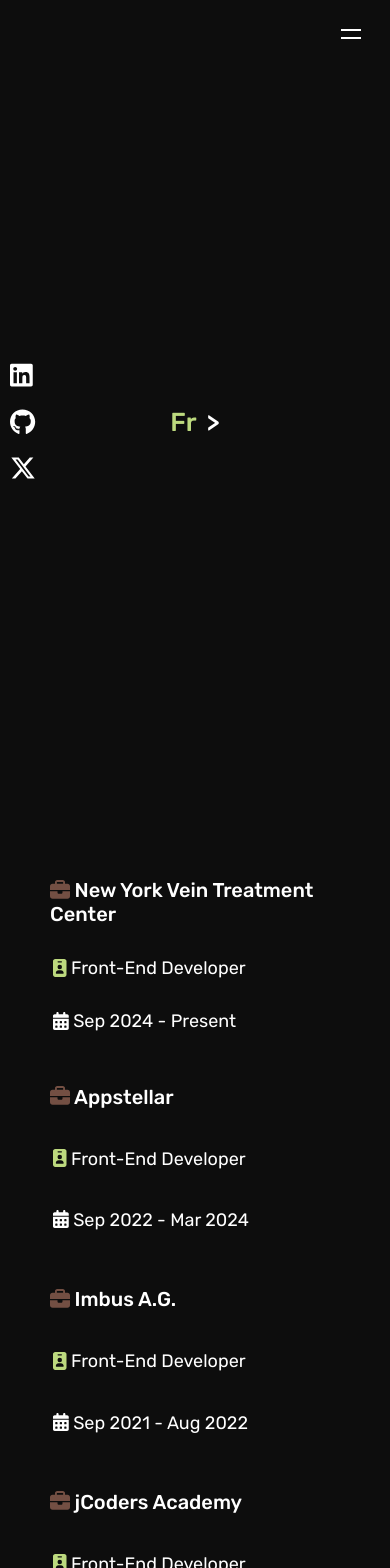
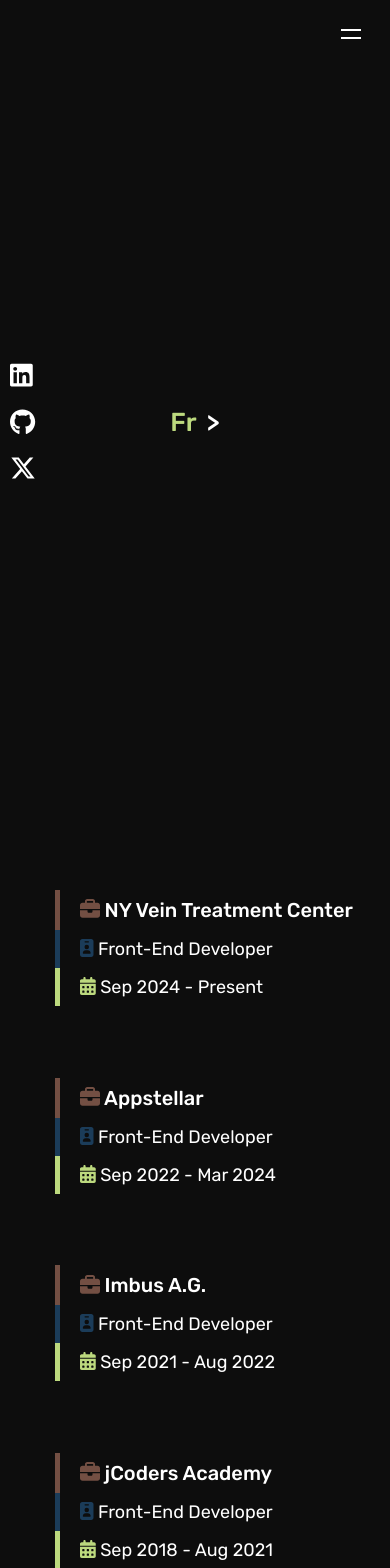
Before and after one commit to Orgenkelmendi/portfolio, a React (Create React App) app: page / in a window 390 px wide. Shown: the top 1568 px of the page. Built offline with nearby package versions, Linux system fonts and the light colour scheme.

Commit message:
updates in journey

```diff
--- a/package.json
+++ b/package.json
@@ -15,6 +15,7 @@
     "react-scripts": "5.0.1",
     "react-type-animation": "^3.2.0",
     "react-typed": "^2.0.12",
+    "react-vertical-timeline-component": "^3.5.3",
     "web-vitals": "^4.2.4"
   },
   "scripts": {
--- a/src/App.css
+++ b/src/App.css
@@ -111,26 +111,53 @@
   display: flex;
   flex-direction: column;
   justify-content: flex-start;
+  align-items: flex-start;
   padding: 10px 150px;
 }
 
 #journey h3 {
   font-size: 20px;
   font-weight: 500;
+  /* background-color: #734F43; */
+  width: 350px;
+  padding: 8px 20px;
+  border-left: 5px solid #734F43;
 }
 
 #journey p {
   font-size: 18px;
   font-weight: 400;
   padding-left: 3px;
+  /* background-color: #1B3C59; */
+  height: fit-content;
+  width: 350px;
+  padding: 8px 20px;
+  border-left: 5px solid #1B3C59;
 }
-
+.calendar {
+  /* background-color: #BCD97E !important; */
+  border-left: 5px solid #BCD97E !important;
+  /* color: #0D0D0D; */
+}
 #journey div {
   display: flex;
   flex-direction: column;
   height: 22vh;
-  margin: 1vh 0;
-  justify-content: space-around;
+  margin: 1px 0;
+  justify-content: center;
+  align-items: flex-start;
+}
+
+.briefcaseIcon {
+  color: #734F43;
+}
+
+.idIcon {
+  color: #1B3C59;
+}
+
+.calendarIcon {
+  color: #BCD97E;
 }
 
 #journey div * {
@@ -143,14 +170,6 @@
 
 p * {
   margin-right: 5px;
-}
-
-.briefcaseIcon {
-  color: #734F43;
-}
-
-.idIcon {
-  color: #BCD97E;
 }
 
 #techStack {
@@ -324,7 +343,17 @@
   }
 
   #journey {
-    padding: 10px 50px;
+    padding: 10px 55px;
+  }
+
+  #journey div h3 {
+    width: 100%;
+    font-size: 20px;
+  }
+
+  #journey div p {
+    width: 100%;
+    font-size: 18px;
   }
 
   #techStack {
--- a/src/App.js
+++ b/src/App.js
@@ -31,8 +31,8 @@
       <header className={`menu ${isOpen ? 'open' : ''}`}>
         <a href='#journey'>JOURNEY</a>
         <a href='#techStack'>TECH STACK</a>
-        <a href='projects'>PROJECTS</a>
-        <a href='contact'>GET IN TOUCH</a>
+        <a href='#projects'>PROJECTS</a>
+        <a href='#contact'>GET IN TOUCH</a>
       </header>
       <div id='hamburger'>
         <Hamburger toggled={isOpen} toggle={handleToggle} direction='right' size={20} color='white' />
@@ -44,24 +44,24 @@
       </div>
       <div id="journey">
         <div>
-          <h3> <FontAwesomeIcon className='briefcaseIcon' icon={faBriefcase} /> New York Vein Treatment Center</h3>
+          <h3> <FontAwesomeIcon className='briefcaseIcon' icon={faBriefcase} /> NY Vein Treatment Center</h3>
           <p> <FontAwesomeIcon className='idIcon' icon={faIdBadge} /> Front-End Developer</p>
-          <p> <FontAwesomeIcon icon={faCalendarDays} /> Sep 2024 - Present</p>
+          <p className='calendar'> <FontAwesomeIcon className='calendarIcon' icon={faCalendarDays} /> Sep 2024 - Present</p>
         </div>
         <div>
           <h3> <FontAwesomeIcon className='briefcaseIcon' icon={faBriefcase} /> Appstellar</h3>
           <p> <FontAwesomeIcon className='idIcon' icon={faIdBadge} /> Front-End Developer</p>
-          <p> <FontAwesomeIcon icon={faCalendarDays} /> Sep 2022 - Mar 2024</p>
+          <p className='calendar'> <FontAwesomeIcon className='calendarIcon' icon={faCalendarDays} /> Sep 2022 - Mar 2024</p>
         </div>
         <div>
           <h3> <FontAwesomeIcon className='briefcaseIcon' icon={faBriefcase} /> Imbus A.G.</h3>
           <p> <FontAwesomeIcon className='idIcon' icon={faIdBadge} /> Front-End Developer</p>
-          <p> <FontAwesomeIcon icon={faCalendarDays} /> Sep 2021 - Aug 2022</p>
+          <p className='calendar'> <FontAwesomeIcon className='calendarIcon' icon={faCalendarDays} /> Sep 2021 - Aug 2022</p>
         </div>
         <div>
           <h3> <FontAwesomeIcon className='briefcaseIcon' icon={faBriefcase} /> jCoders Academy</h3>
           <p> <FontAwesomeIcon className='idIcon' icon={faIdBadge} /> Front-End Developer</p>
-          <p> <FontAwesomeIcon icon={faCalendarDays} /> Sep 2018 - Aug 2021</p>
+          <p className='calendar'> <FontAwesomeIcon className='calendarIcon' icon={faCalendarDays} /> Sep 2018 - Aug 2021</p>
         </div>
       </div>
       <div id='techStack'>
@@ -118,7 +118,7 @@
         <div className='project'>
           <h2>Outdoor Kosova</h2>
           <div className='projectBox'>
-                <img src={outdoorKosovaLogo} alt='Outdoor Kosova'/>
+            <img src={outdoorKosovaLogo} alt='Outdoor Kosova' />
             <div>
               <p>Tour Operator booking website and SEO-optimized. Developed with pure code in HTML, CSS and JavaScript, and deployed in WordPress.  </p>
               <a href='https://www.outdoorkosova.com' target='_blank' rel="noreferrer">TAKE A LOOK</a>
@@ -128,7 +128,7 @@
         <div className='project'>
           <h2>FLZS Solutions</h2>
           <div className='projectBox'>
-                <img src={flzsSolutionsLogo} alt='FLZS Solutions'/>
+            <img src={flzsSolutionsLogo} alt='FLZS Solutions' />
             <div>
               <p>Full-Stack developed website for a Swiss marketing agency. Built with React, Node.js and TailwindCSS.
                 Git and Jira were used during the development to manage the process.</p>
@@ -139,7 +139,7 @@
         <div className='project'>
           <h2>TestBench</h2>
           <div className='projectBox'>
-                <img src={testbenchLogo} alt='TestBench'/>
+            <img src={testbenchLogo} alt='TestBench' />
             <div>
               <p>Load Testing Software to help testers, developers, and product owners create and evaluate test sessions. The front-end is built with React to maintain a better UI/UX and ensure high performance with interactive interfaces.</p>
               <a href='https://www.imbus.de' target='_blank' rel="noreferrer">TAKE A LOOK</a>
```
Also changed, not shown: 1 other file (tests, documents, lock files or other folders). Lines whose indentation alone changed are shown as unchanged.
